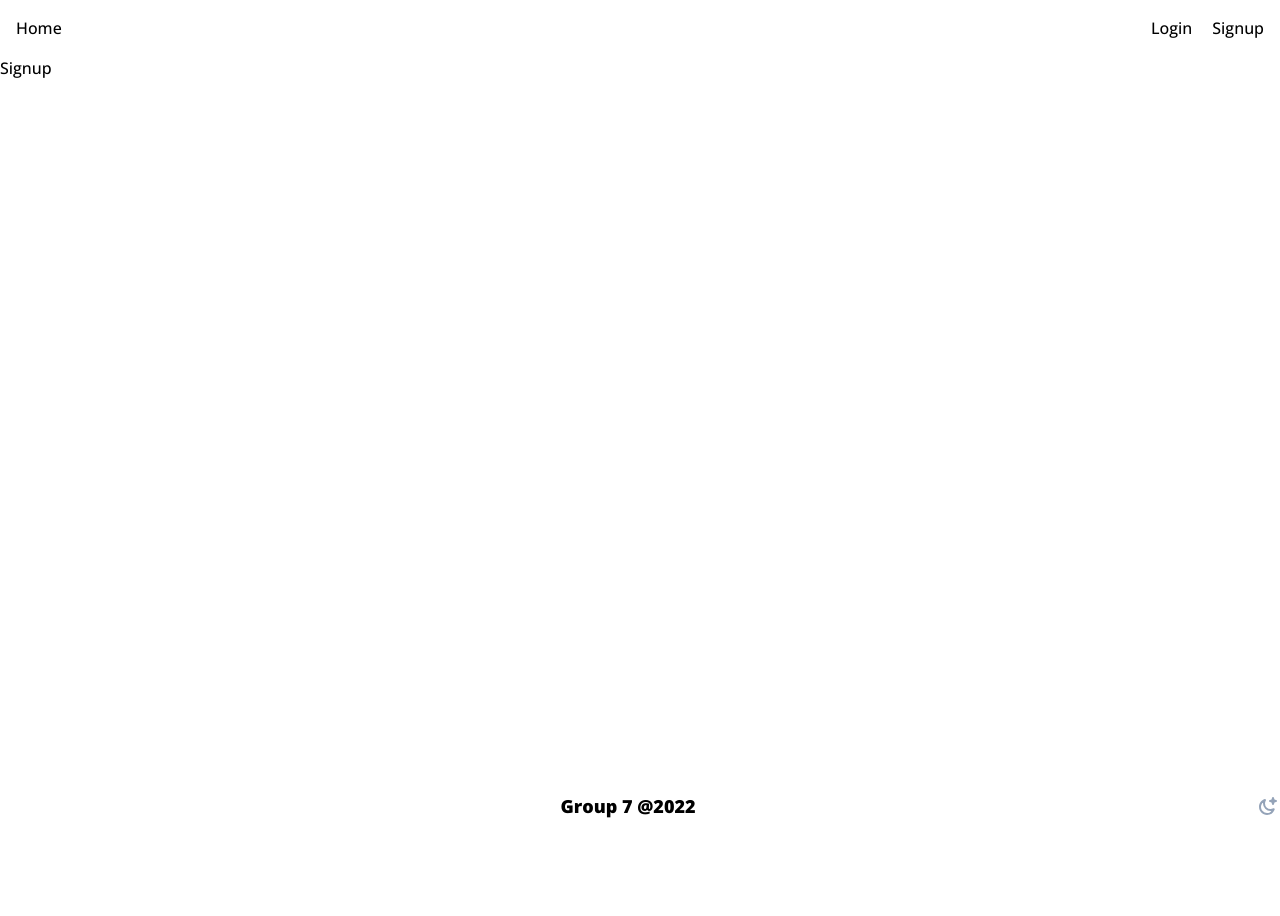
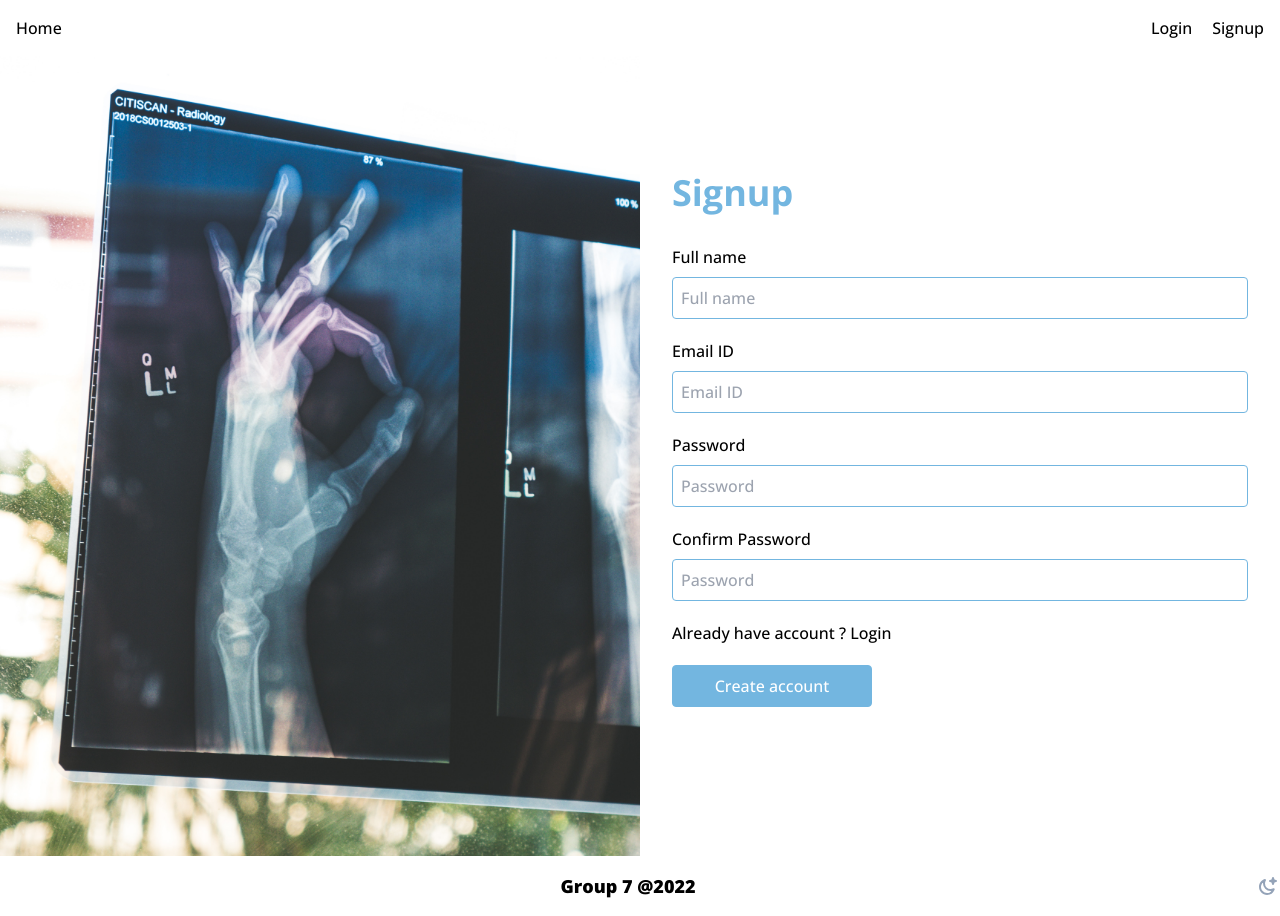
Before and after one commit to Odditty/Medi-Connect, a Next.js app: page /signup in a window 1280 px wide. Before the commit the page ends 836 px from the top, so only its background shows below. Built offline with nearby package versions, Linux system fonts and the light colour scheme.

Commit message:
feat: added signup page UI

```diff
--- a/pages/login.tsx
+++ b/pages/login.tsx
@@ -38,7 +38,7 @@ const Login: NextPage = () => {
                 <Link href="/">Forgot Password?</Link>
                 <Link href="/signup">Create account</Link>
               </div>
-              <PrimaryButton label="Login" />
+              <PrimaryButton label="Login" className="w-full md:w-50" />
             </form>
           </div>
         </div>
--- a/pages/signup.tsx
+++ b/pages/signup.tsx
@@ -1,12 +1,62 @@
 import type { NextPage } from "next";
+import Image from "next/image";
+import Link from "next/link";
 import React from "react";
+import PrimaryButton from "../components/buttons/PrimaryButton";
 import HeadTag from "../components/HeadTag";
 
 const Signup: NextPage = () => {
   return (
     <div>
       <HeadTag title="Signup " />
-      Signup
+      <div className="grid grid-cols-1 lg:grid-cols-2 min-h-[100vh]">
+        <div className="relative h-full w-full">
+          <Image
+            src="/images/signup-banner.jpg"
+            layout="fill"
+            objectFit="cover"
+            alt="Login Banner"
+          />
+        </div>
+        <div className="flex justify-center items-center w-full p-5">
+          <div className="flex flex-col w-full max-w-xl mx-auto ">
+            <h1 className="text-4xl font-bold text-accent">Signup</h1>
+            <form className="py-8 h-full w-full flex flex-col space-y-5">
+              <div className="flex flex-col space-y-2">
+                <label htmlFor="Email Id">Full name</label>
+                <input className="input" type="text" placeholder="Full name" />
+              </div>
+              <div className="flex flex-col space-y-2">
+                <label htmlFor="Email Id">Email ID</label>
+                <input className="input" type="email" placeholder="Email ID" />
+              </div>
+              <div className="flex flex-col space-y-2">
+                <label htmlFor="Password">Password</label>
+                <input
+                  className="input"
+                  type="password"
+                  placeholder="Password"
+                />
+              </div>
+              <div className="flex flex-col space-y-2">
+                <label htmlFor="Password">Confirm Password</label>
+                <input
+                  className="input"
+                  type="password"
+                  placeholder="Password"
+                />
+              </div>
+              <div className="flex">
+                <Link href="/login">Already have account ? Login</Link>
+              </div>
+              <PrimaryButton
+                label="Create account"
+                className="w-full md:w-50"
+              />
+            </form>
+          </div>
+        </div>
+      </div>
     </div>
   );
 };
```
Also changed, not shown: public/images/signup-banner.jpg (added).
